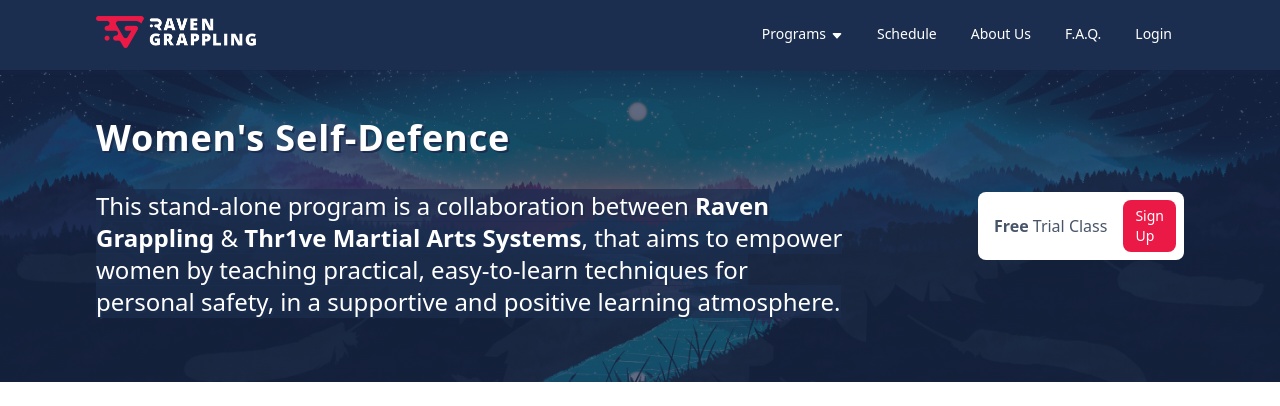
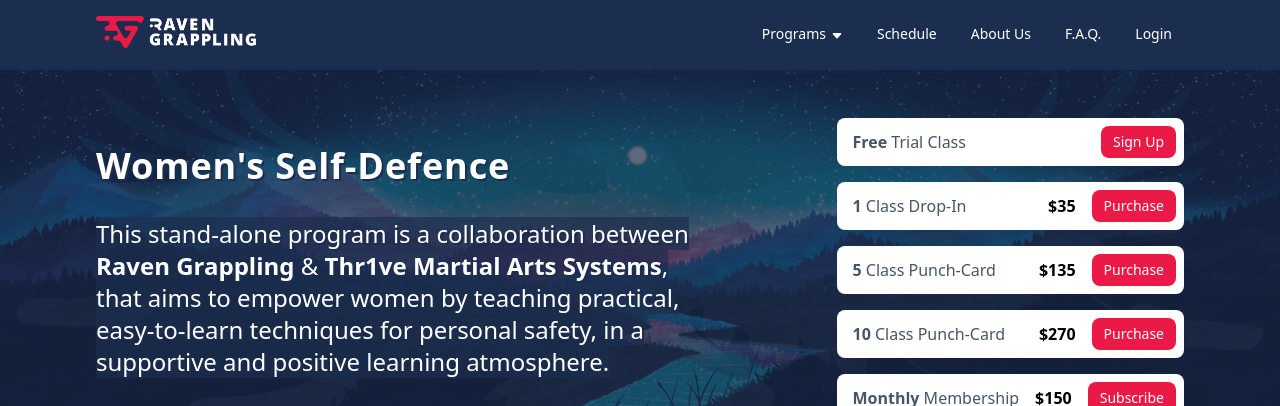
Before and after one commit to RavenGrappling/RavenGrappling.github.io, a Jekyll site: the page built from pages/womens-self-defence.html, in a window 1280 px wide and 900 px high, cut to the strip 0-406 px from the top of the window. Built offline with Jekyll 4.4.1, drawn with Linux system fonts in a browser that asks for light colours.

Commit message:
Update womens-self-defence.html

```diff
--- a/pages/womens-self-defence.html
+++ b/pages/womens-self-defence.html
@@ -21,6 +21,30 @@
       <div class="plan">
         <div class="name"><strong>Free</strong> Trial Class</div>
         <a href="https://app.tgaacademy.com/signup/Q8uiyWDF" target="_blank">Sign Up</a>
+      </div>
+
+      <div class="plan">
+        <div class="name"><strong>1</strong> Class Drop-In</div>
+        <div class="cost">$35</div>
+        <a href="https://app.tgaacademy.com/signup/2R1rWmGw" target="_blank">Purchase</a>
+      </div>
+
+      <div class="plan">
+        <div class="name"><strong>5</strong> Class Punch-Card</div>
+        <div class="cost">$135</div>
+        <a href="https://app.tgaacademy.com/signup/LI9NM9sz" target="_blank">Purchase</a>
+      </div>
+
+      <div class="plan">
+        <div class="name"><strong>10</strong> Class Punch-Card</div>
+        <div class="cost">$270</div>
+        <a href="https://app.tgaacademy.com/signup/vNU2-jLA" target="_blank">Purchase</a>
+      </div>
+
+      <div class="plan">
+        <div class="name"><strong>Monthly</strong> Membership</div>
+        <div class="cost">$150</div>
+        <a href="https://app.tgaacademy.com/signup/oLVkNfH9" target="_blank">Subscribe</a>
       </div>
     </div>
   </section>
```
